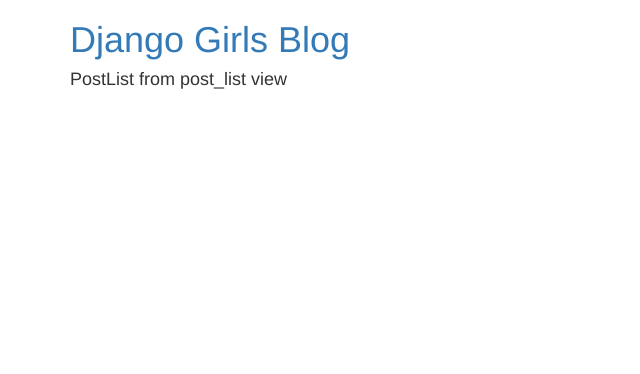
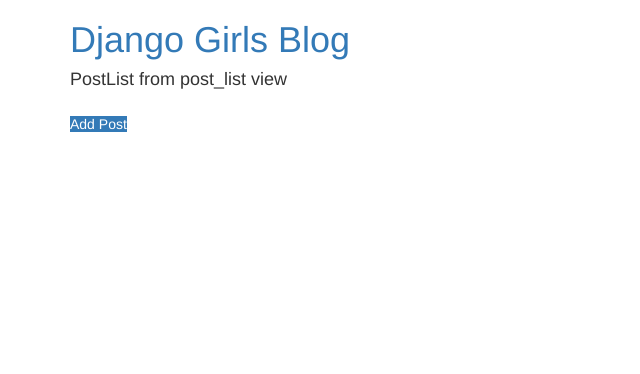
Before and after one commit to ym4199/DjangoGirls-Tutorial, a Django app: page / in a window 1280 px wide. Shown: the top 374 px of the page, without its empty margins (0-640 px from the left). Run offline with Django 3.2, Linux system fonts and the light colour scheme; data that the repository does not hold is empty; some libraries are stand-ins or nearby versions.

Commit message:
edit post

```diff
--- /dev/null
+++ b/django_app/blog/forms.py
@@ -0,0 +1,5 @@
+from django import forms
+
+class PostCreateForm(forms.Form):
+    title = forms.CharField(label ='제목', max_length=10, required=True)
+    text = forms.CharField(label='내용', widget=forms.TextInput(attrs={"class":'form-control'}), required=True)
--- a/django_app/blog/views.py
+++ b/django_app/blog/views.py
@@ -3,6 +3,8 @@
 from django.utils import timezone
 from django.contrib.auth import get_user_model
 # Create your views here.
+
+from .forms import PostCreateForm
 
 User=get_user_model()
 from .models import Post
@@ -34,19 +36,44 @@
 
 def post_create(request):
     if request.method == 'GET':
+        form =PostCreateForm()
         context={
-
+            'form':form,
         }
         return render(request, 'blog/post_create.html',context)
     elif request.method == 'POST':
+        form = PostCreateForm(request.POST)
+        if form.is_valid():
+            # data = request.POST
+            title = form.cleaned_data['title']
+            text = form.cleaned_data['text']
+            user = User.objects.first()
+            post = Post.objects.create(
+                title = title,
+                text = text,
+                author = user,
+            )
+            return redirect('post_detail',pk=post.pk)
+        else:
+            context = {
+                'form':form,
+            }
+        # return HttpResponse('post_create POST request')
+        return redirect('post_detail')
+
+
+def post_modify(request, pk):
+    post=Post.objects.get(pk=pk)
+    if request.method == 'POST':
         data = request.POST
         title = data['title']
         text = data['text']
-        user = User.objects.first()
-        post = Post.objects.create(
-            title = title,
-            text = text,
-            author = user,
-        )
-        # return HttpResponse('post_create POST request')
-        return redirect('post_detail',pk=post.pk)
+        post.title = title
+        post.text = text
+        post.save()
+        return redirect('post_detail', pk = pk)
+    elif request.method == 'GET':
+        context = {
+            'post':post,
+        }
+    return render(request, 'blog/post_modify.html',context)
--- a/django_app/mysite/urls.py
+++ b/django_app/mysite/urls.py
@@ -22,7 +22,9 @@
 urlpatterns = [
     url(r'^admin/', admin.site.urls),
     url(r'^$', views.post_list, name='post_list'),
-    url(r'(?P<pk>\d+)$', views.post_detail, name='post_detail'),
+    url(r'(?P<pk>\d+)/$', views.post_detail, name='post_detail'),
+    url(r'(?P<pk>\d+)/modify/$', views.post_modify, name='post_modify'),
+
     url(r'^post/create/$', views.post_create, name='post_create'),
 ]
 # views.post_detail(pk=num)
--- a/django_app/templates/blog/post_detail.html
+++ b/django_app/templates/blog/post_detail.html
@@ -5,7 +5,7 @@
     <div class="post">
         <h4><a href="#">{{post.title}}</a></h4>
         <p class="text-right">{{post.publish_date}}</p>
-        <p>{{post.text}}</p>
+        <p>{{post.text|linebreaksbr}}</p>
     </div>
 </div>
 {% endblock %}
--- a/django_app/templates/blog/post_list.html
+++ b/django_app/templates/blog/post_list.html
@@ -1,6 +1,7 @@
 {% extends 'blog/base.html' %}
 
 {% block content %}
+<a href="{% url 'post_create' %}" class=btn-primary pull-right">Add Post</a>
 <div class="post-list">
     {% for post in posts %}
     <div class="post">
```
Also changed, not shown: django_app/templates/blog/post_create.html (+12 -3 lines), django_app/templates/blog/post_modify.html (added, +13 -0 lines).
